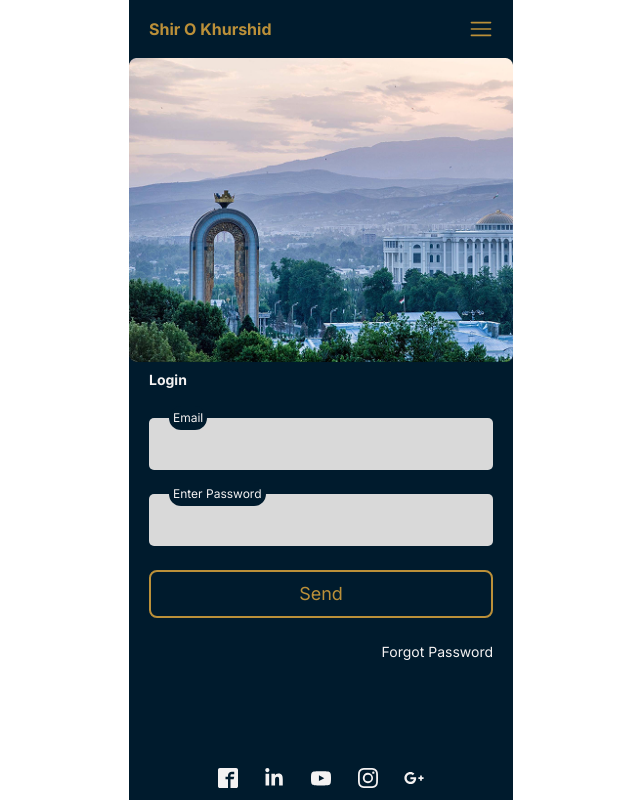
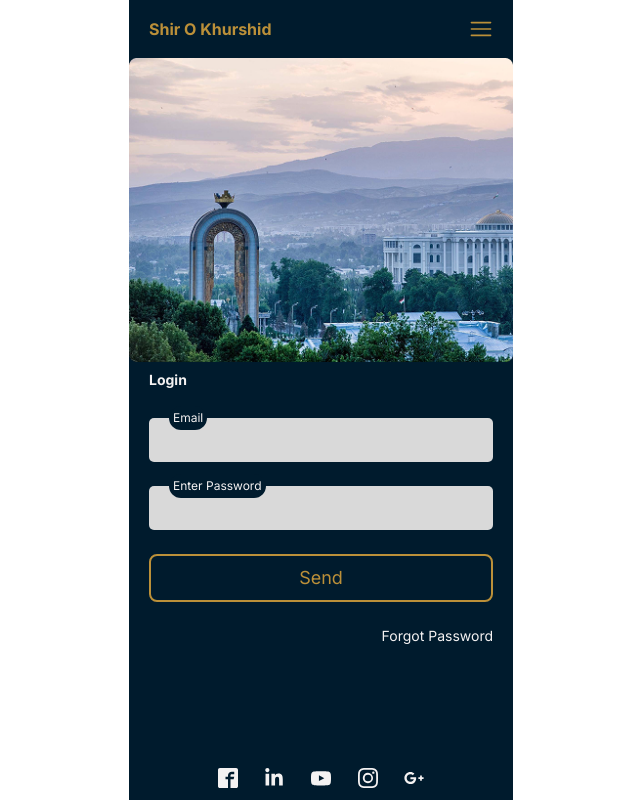
Before and after one commit to maryammohebbi/ShiroKhurshid-Luxe-Travel, a Next.js app: page /login in a window 1280 px wide. Shown: the whole page, without its empty margins (319-959 px from the left). Built offline with nearby package versions, Linux system fonts and the light colour scheme.

Commit message:
minor changes

```diff
--- a/src/ui/TextField.jsx
+++ b/src/ui/TextField.jsx
@@ -11,7 +11,7 @@ function TextField({ title, type = 'text' }) {
       </label>
       <input
         type={type}
-        className="w-full bg-graySecondary p-4 rounded-[5px] text-sm"
+        className="w-full bg-graySecondary p-2 rounded-[5px] text-lg"
       />
     </div>
   )
```
